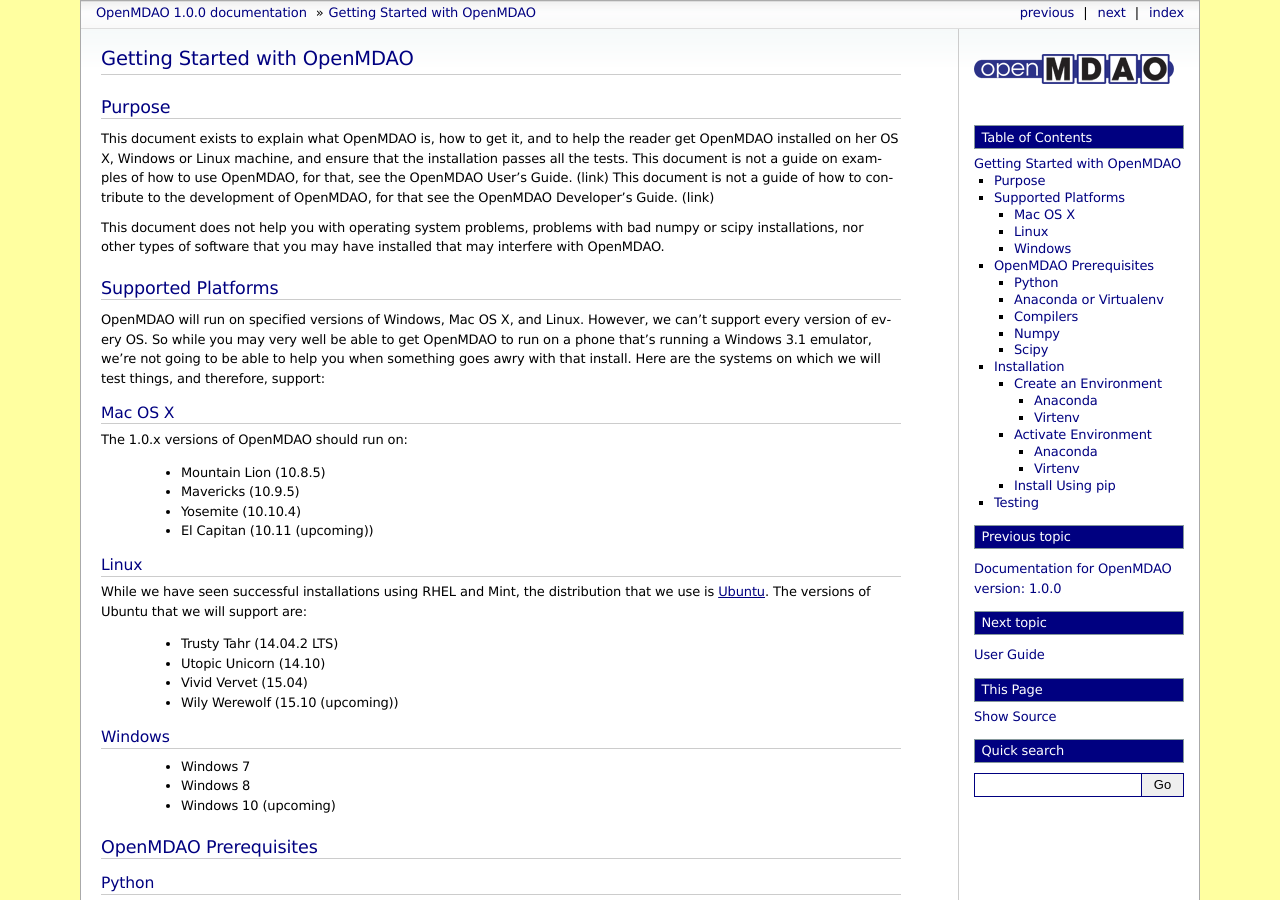
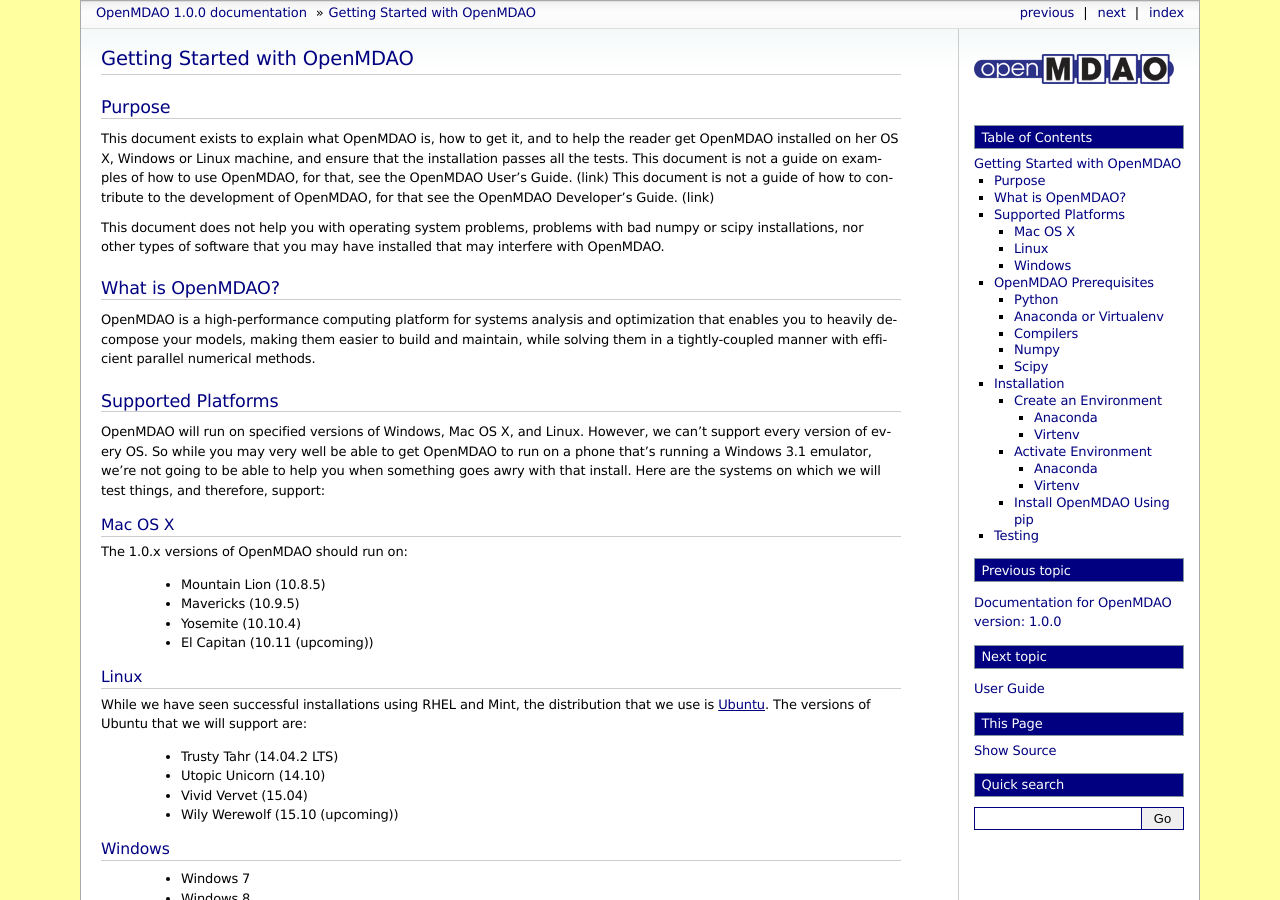
Before and after one commit to OpenMDAO/OpenMDAO1, a Sphinx documentation site: the page built from openmdao/docs/getting-started/index.rst, in a window 1280 px wide and 900 px high. Built offline with Sphinx 7.4.7, drawn with Linux system fonts in a browser that asks for light colours; pages that are not in the unit, such as notebooks, are missing from menus; some of the changed text lies outside the part shown.

Commit message:
small changes

```diff
--- a/openmdao/docs/getting-started/index.rst
+++ b/openmdao/docs/getting-started/index.rst
@@ -20,6 +20,14 @@ This document does not help you with operating system problems, problems with
 bad numpy or scipy installations, nor other types of software that you may have
 installed that may interfere with OpenMDAO.
 
+=================
+What is OpenMDAO?
+=================
+
+OpenMDAO is a high-performance computing platform for systems analysis and optimization
+that enables you to heavily decompose your models, making them easier to build and
+maintain, while solving them in a tightly-coupled manner with efficient parallel
+numerical methods.
 
 ===================
 Supported Platforms
@@ -184,8 +192,8 @@ Virtenv
 
 
 
-Install Using pip
-+++++++++++++++++
+Install OpenMDAO Using pip
+++++++++++++++++++++++++++
 
 Finally, do this: `pip install -e openmdao`
 
```
Also changed, not shown: other parts of openmdao/docs/getting-started/index.rst (+2 -0 lines), 1 other file.
